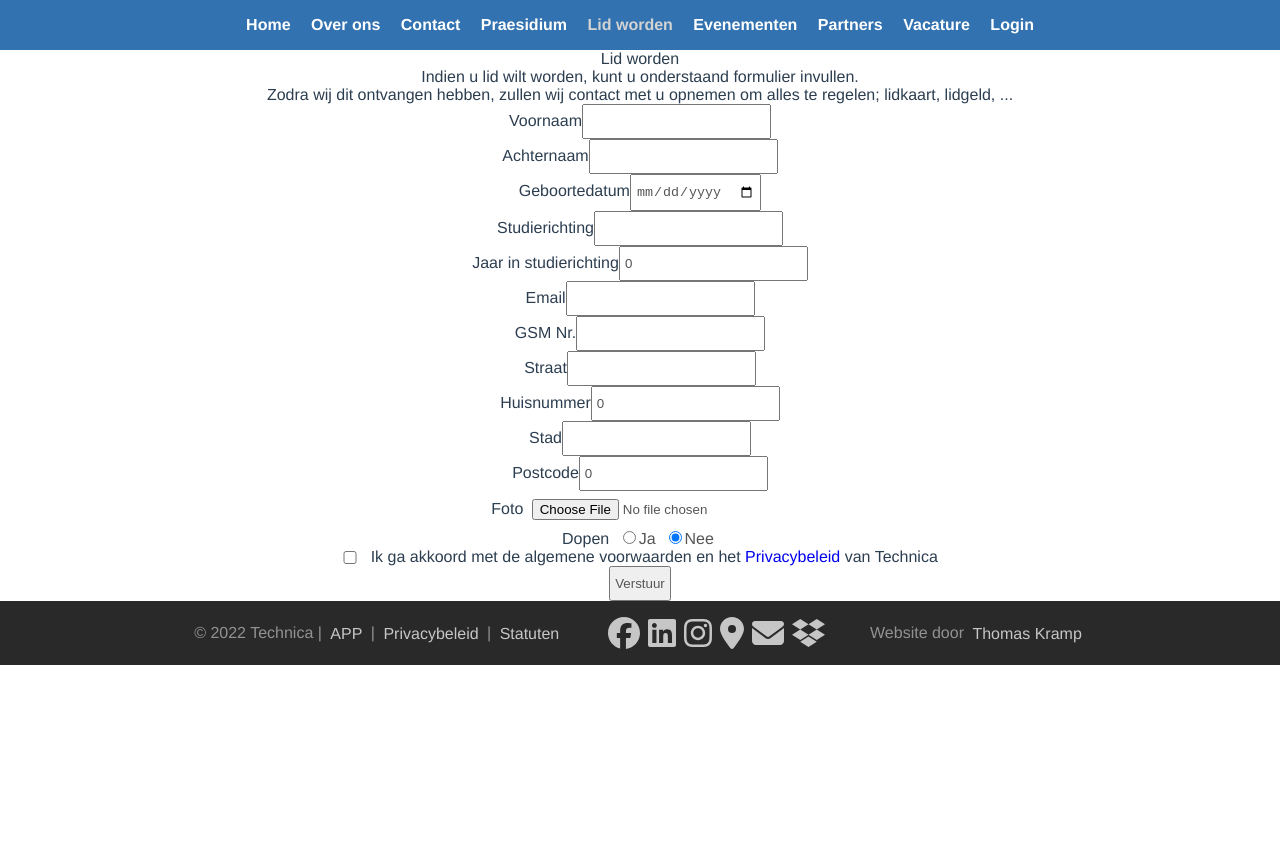
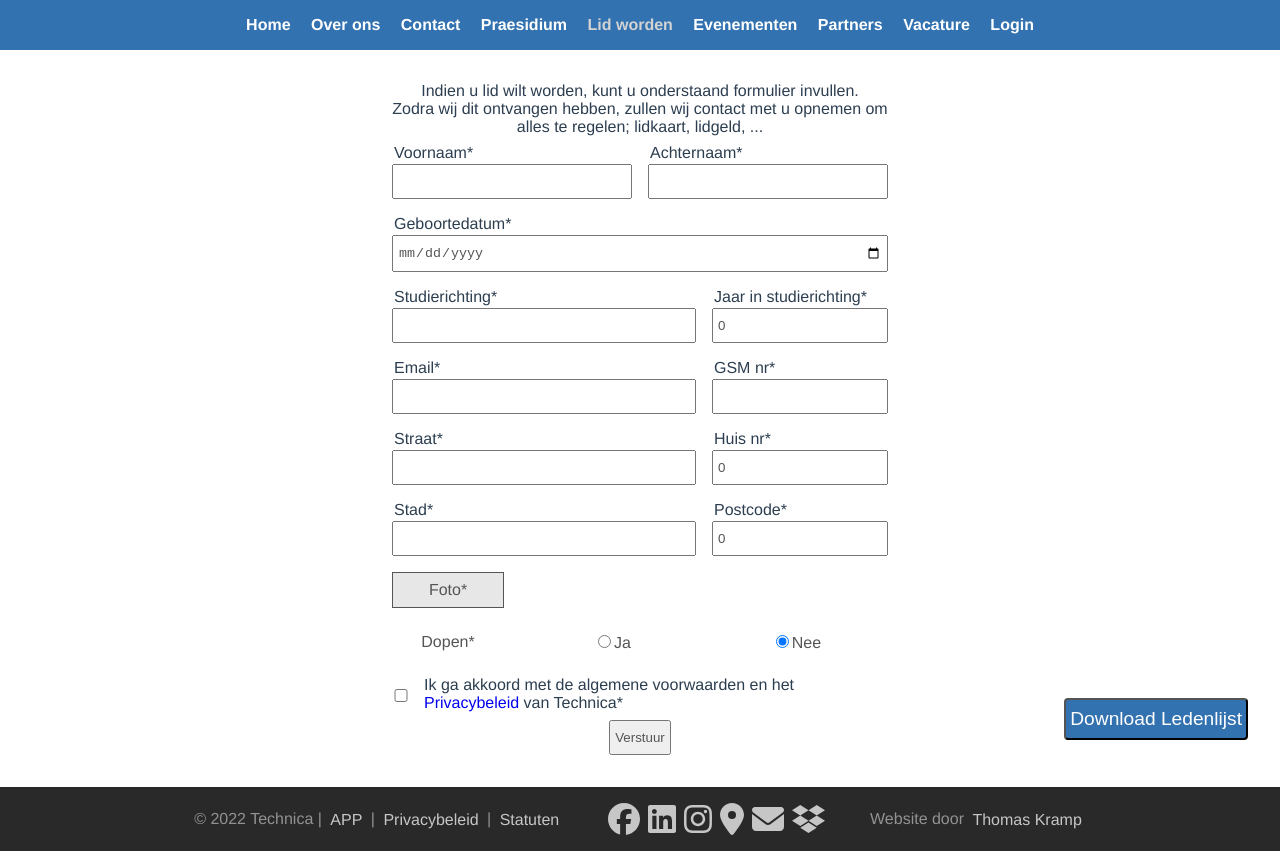
Before and after one commit to webmaster-technica/technica-website, a Vue app: page /join in a window 1280 px wide. Before the commit the page ends 800 px from the top, so only its background shows below. Built offline with nearby package versions, Linux system fonts and the light colour scheme.

Commit message:
CornerButton

```diff
--- /dev/null
+++ b/cors.json
@@ -0,0 +1,5 @@
+[{
+    "origin": ["*"],
+    "method": ["GET"],
+    "maxAgeSeconds": 3600
+}]
--- a/src/App.vue
+++ b/src/App.vue
@@ -70,20 +70,6 @@
     padding: auto;
   }
 
-  .fixedButton {
-    /* Position */
-    position: absolute;
-    right: 0;
-    transform: translate(-32px, -40px);
-    z-index: 8;
-
-    /* Shape */
-    background-color: #3272b0;
-    color: #ffffff;
-    font-size: larger;
-    border-radius: 4px;
-  }
-
   button[disabled] {
     /* Disable button */
     opacity: 0.25;
@@ -98,13 +84,16 @@
 
   input[type="checkbox"] {
     width: 16px;
-    margin: 0 8px 0 0;
     position: relative;
     top: 2px;
   }
 
+  input[type="file"] {
+    display: none;
+  }
+
   a { text-decoration: none; }
-  image { width: 100%; }
+  img { width: 100%; }
 
   @media screen and (max-width: 960px) {
     .topnav a {
--- /dev/null
+++ b/src/components/CornerButton.vue
@@ -0,0 +1,28 @@
+<template>
+  <div><button @click="confirm">{{ title }}</button></div>
+</template>
+
+<script>
+  export default {
+    props: ['title'],
+    methods: {
+      confirm() { this.$emit('confirm') }
+    }
+  }
+</script>
+
+<style scoped>
+  button {
+    /* Position */
+    position: absolute;
+    right: 0;
+    transform: translate(-32px, -40px);
+    z-index: 8;
+
+    /* Shape */
+    background-color: #3272b0;
+    color: #ffffff;
+    font-size: larger;
+    border-radius: 4px;
+  }
+</style>
--- a/src/components/modals/EditModal.vue
+++ b/src/components/modals/EditModal.vue
@@ -41,25 +41,24 @@
     border-radius: 16px;
   }
 
-  .modal::v-deep div { display: inline-block; }
+  .modal:deep(div) { display: inline-block; }
   .modal button { margin-top: 8px; }
 
   .scrollable {
     max-height: calc(100vh - 210px);
     overflow-y: auto;
   }
-  .scrollable::v-deep div > * { width: 100%; }
-  .scrollable::v-deep div > .column-2 { width: 50%; }
+  .scrollable:deep(div > *) { width: 100%; }
+  .scrollable:deep(div > .column-2) { width: 50%; }
 
-  #inputs::v-deep div textarea { height: 128px; }
+  #inputs:deep( > textarea) { height: 128px; }
 
-  #image::v-deep div > * { border-radius: 3px; }
-  #image::v-deep div input { display: none; }
-  #image::v-deep div label {
+  #image:deep(> *) { border-radius: 4px; }
+  #image:deep(label) {
     display: block;
     border: 1px solid #555;
     background-color: #e7e7e7;
     width: 100%;
   }
-  #image::v-deep div label:hover { background-color: #e0e0e0; }
+  #image:deep(label:hover) { background-color: #e0e0e0; }
 </style>
--- a/src/components/modals/ViewModal.vue
+++ b/src/components/modals/ViewModal.vue
@@ -51,18 +51,18 @@
   #container { display: flex; }
 
   #image {
-    flex: 0 0 256; /* 8 + 256 + 8 */
+    flex: 0 0 256;
     align-self: center;
   }
 
   #data {
-    flex: 0 0 504px;
+    flex: 0 0 504px; /* 768 - 256 - 8 */
     align-self: center;
     margin-left: 8px;
     text-align: initial;
   }
-  #data::v-deep * > * { vertical-align: middle; }
-  #data::v-deep .icon {
+  #data:deep(* > *) { vertical-align: middle; }
+  #data:deep(.icon) {
     font-size: 1.6em;
     margin: 4px;
     color: #3272b0;
@@ -73,11 +73,11 @@
   }
 
   #buttons { display: flex; }
-  #buttons::v-deep div button { width: 100%; }
+  #buttons:deep(div button) { width: 100%; }
 
-  #buttons::v-deep .column-2 { width: 50%; }
-  #buttons::v-deep .column-3 { width: 33%; }
-  #buttons::v-deep .column-4 { width: 25%; }
-  #buttons::v-deep .column-5 { width: 20%; }
+  #buttons:deep(.column-2) { width: 50%; }
+  #buttons:deep(.column-3) { width: 33%; }
+  #buttons:deep(.column-4) { width: 25%; }
+  #buttons:deep(.column-5) { width: 20%; }
 
 </style>
--- a/src/firebase/index.js
+++ b/src/firebase/index.js
@@ -1,6 +1,6 @@
 import { initializeApp } from 'firebase/app'
 import { getFirestore, query, orderBy, collection, doc, getDocs, addDoc, updateDoc, deleteDoc } from 'firebase/firestore'
-import { getStorage, ref, getDownloadURL, uploadBytes, deleteObject } from 'firebase/storage'
+import { getStorage, ref, getDownloadURL, uploadBytes, deleteObject, getBlob } from 'firebase/storage'
 import imageCompression from 'browser-image-compression';
 
 // Initialize Firebase
@@ -16,15 +16,47 @@ const app = initializeApp({
 const db = getFirestore(app)
 export const storage = getStorage(app)
 
+/* Excel */
+export async function getExcel(fileName = '') {
+  const storageRef = ref(storage, `leden/${fileName}`)
+  const blob = await getBlob(storageRef)
+    .then((blob) => { return blob.text() })
+    .catch((error) => { return null });
+  //const file = new File([blob], fileName, {type: 'text/csv'});
+  return blob
+}
+export async function getExcelLink(fileName = '') {
+  const storageRef = ref(storage, `leden/${fileName}`)
+  const url = await getDownloadURL(storageRef)
+    .then((url) => { return url })
+    .catch((error) => { return null });
+  return url
+}
+export async function postExcel(fileName = '', file = null) {
+  // https://stackoverflow.com/a/46327909
+  var blob = file.slice(0, file.size, 'text/csv');
+  file = new File([blob], fileName, {type: 'text/csv'});
+
+  const storageRef = ref(storage, `leden/${fileName}`)
+  const uBytes = await uploadBytes(storageRef, file)
+  return uBytes.metadata.name
+}
+export async function delExcel(fileName = '') {
+  const storageRef = ref(storage, `leden/${fileName}`)
+  deleteObject(storageRef)
+}
+
+/* Photo */
 export async function getPhoto(storageName = '', fileName = '') {
   const storageRef = ref(storage, `${storageName}/${fileName}`)
-  const url =  await getDownloadURL(storageRef)
+  const url = await getDownloadURL(storageRef)
   return url
 }
 export async function postPhoto(storageName = '', fileName = '', file = null, maxPxSize = 1280) {
   // https://stackoverflow.com/a/46327909
   var blob = file.slice(0, file.size, 'image/*');
   file = new File([blob], fileName, {type: 'image/*'});
+
   // https://github.com/Donaldcwl/browser-image-compression
   file = await imageCompression(file, { maxSizeMB: 1, maxWidthOrHeight: maxPxSize, useWebWorker: true });
   const storageRef = ref(storage, `${storageName}/${fileName}`)
@@ -35,6 +67,8 @@ export async function delPhoto(storageName = '', fileName = '') {
   const storageRef = ref(storage, `${storageName}/${fileName}`)
   deleteObject(storageRef)
 }
+
+/* Data */
 export async function getData(collectionName = '') {
   var data = []
   const querySnapshot = await getDocs(query(collection(db, collectionName), orderBy('role')));
--- a/src/views/event/Events.vue
+++ b/src/views/event/Events.vue
@@ -29,7 +29,7 @@
       returns a click event for change data
     -->
     <java-calender @eventClick="onClickEvent"></java-calender>
-    <div><button @click="changeData($event)" class="fixedButton">Add</button></div>
+    <corner-button title="Add" @confirm="changeData($event)"></corner-button>
   </div>
   <!--<router-link :to="{ name: 'EventDetails', params: { id: event.name } }">
     <h3>{{ event.name }} - {{ event.partner }}</h3>
@@ -40,6 +40,8 @@
   import { TechnicaEvent, FireTechnicaEvent } from '@/classes'
   import JavaCalender from '@/components/JavaCalender.vue';
   import DataModal from '@/components/modals/EditModal.vue';
+  import CornerButton from '@/components/CornerButton.vue';
+
   export default {
     props: ["id"],
     data() {
@@ -75,7 +77,7 @@
       },
       toggleDataModal() { this.modal.show = !this.modal.show; },
     },
-    components: { JavaCalender, DataModal }
+    components: { JavaCalender, CornerButton, DataModal }
 }
 </script>
 
--- a/src/views/member/Join.vue
+++ b/src/views/member/Join.vue
@@ -1,82 +1,125 @@
 <template>
-  <div class="main">
-    <h1>Lid worden</h1>
-    <p>
+  <div id="main">
+    <div class="flex-full">  <!-- Intro -->
       Indien u lid wilt worden, kunt u onderstaand formulier invullen. <br>
       Zodra wij dit ontvangen hebben, zullen wij contact met u opnemen om alles te regelen; lidkaart, lidgeld, ...
-    </p>
-    <div>
-      <span>Voornaam</span>
-      <input v-model="member.name" type="text" ref="name" required/>
     </div>
-    <div>
-      <span>Achternaam</span>
-      <input v-model="member.name" type="text" ref="surname" required/>
+
+    <div class="flex-medium">  <!-- Input -->
+      <div class="data padded-block">
+        <h3 ref="name">Voornaam*</h3>
+        <input v-model="member.name" type="text" required/>
       </div>
-    <div>
-      <span>Geboortedatum</span>
-      <input v-model="member.birthday" type="date" ref="birthday" required/>
     </div>
-    <div>
-      <span>Studierichting</span>
-      <input v-model="member.study" type="text" ref="study" placeholder="" required/>
+    <div class="flex-medium">
+      <div class="data padded-block">
+        <h3 ref="surname">Achternaam*</h3>
+        <input v-model="member.surname" type="text" required/>
       </div>
-    <div>
-      <span>Jaar in studierichting</span>
-      <input v-model="member.yearOfStudy" type="number" ref="yearOfStudy" required/>
     </div>
-    <div>
-      <span>Email</span>
-      <input v-model="member.email" type="email" ref="email" required/>
+    <div class="flex-full">
+      <div class="data padded-block">
+        <h3 ref="birthday">Geboortedatum*</h3>
+        <input v-model="member.birthday" type="date" required/>
       </div>
-    <div>
-      <span>GSM Nr.</span>
-      <input v-model="member.gsm" type="tel" ref="gsm" required/>
     </div>
-    <div>
-      <span>Straat</span>
-      <input v-model="member.street" type="text" ref="street" required/>
+    <div class="flex-large">
+      <div class="data padded-block">
+        <h3 ref="study">Studierichting*</h3>
+        <input v-model="member.study" type="text" placeholder="" required/>
       </div>
-    <div>
-      <span>Huisnummer</span>
-      <input v-model="member.houseNr" type="number" ref="houseNr" required/>
     </div>
-    <div>
-      <span>Stad</span>
-      <input v-model="member.city" type="text" ref="city" required/>
+    <div class="flex-small">
+      <div class="data padded-block">
+        <h3 ref="yearOfStudy">Jaar in studierichting*</h3>
+        <input v-model="member.yearOfStudy" type="number" required/>
       </div>
-    <div>
-      <span>Postcode</span>
-      <input v-model="member.postcode" type="number" ref="postcode" required/>
     </div>
-    <div>
-      <span></span>
+    <div class="flex-large">
+      <div class="data padded-block">
+        <h3 ref="email">Email*</h3>
+        <input v-model="member.email" type="email" required/>
       </div>
-    <div ref="image">
-      Foto <input @change="onFileChange" type="file" accept=".png, .jpg, .jpeg" required/>
+    </div>
+    <div class="flex-small">
+      <div class="data padded-block">
+        <h3 ref="gsm">GSM nr*</h3>
+        <input v-model="member.gsm" type="tel" required/>
+      </div>
+    </div>
+    <div class="flex-large">
+      <div class="data padded-block">
+        <h3 ref="street">Straat*</h3>
+        <input v-model="member.street" type="text" required/>
+      </div>
+    </div>
+    <div class="flex-small">
+      <div class="data padded-block">
+        <h3 ref="houseNr">Huis nr*</h3>
+        <input v-model="member.houseNr" type="number" required/>
+      </div>
+    </div>
+    <div class="flex-large">
+      <div class="data padded-block">
+        <h3 ref="city">Stad*</h3>
+        <input v-model="member.city" type="text" required/>
+      </div>
+    </div>
+    <div class="flex-small">
+      <div class="data padded-block">
+        <h3 ref="postcode">Postcode*</h3>
+        <input v-model="member.postcode" type="number" required/>
+      </div>
+    </div>
+
+    <div class="flex-smaller"> <!-- Image -->
+      <div id="image" class="padded-block" ref="image">
+        <label for="picture">Foto*</label>
+        <input @change="onFileChange" id="picture" type="file" accept=".png, .jpg, .jpeg" required/>
+      </div>
+    </div>
+    <div class="flex-larger">
+      <div class="padded-block">
         <img :src="member.image" v-if="member.image" alt="">
       </div>
-    <div ref="dopen">
-      Dopen
+    </div>
+
+    <div class="flex-smaller" ref="dopen"><label for="">Dopen*</label></div> <!-- Dopen -->
+    <div class="flex-larger">
+      <div id="dopen" class="padded-block">
         <label><input type="radio" value="Ja" v-model="member.dopen" required/>Ja</label>
         <label><input type="radio" value="Nee" v-model="member.dopen" required/>Nee</label>
       </div>
-    <div ref="privacy">
+    </div>
+
+    <div class="flex-smallest"> <!-- Privacy -->
       <input v-model="member.privacy" type="checkbox" required/>
+    </div>
+    <div class="flex-largest">
+      <div class="data padded-block" ref="privacy">
         Ik ga akkoord met de algemene voorwaarden en het
         <a href="http://www.technica-antwerpen.be/assets/privacy_policy.pdf">Privacybeleid</a>
-      van Technica
+        van Technica*
       </div>
+    </div>
+
+    <div class="flex-full"> <!-- Confirm -->
       <button @click="sendMail" type="submit" class="call-to-action">Verstuur</button>
+    </div>
+    <corner-button title="Download Ledenlijst" @confirm="downloadData"></corner-button>
   </div>
 </template>
 
 <script>
+  import { getExcel, getExcelLink, postExcel, delExcel } from '@/firebase';
+  import CornerButton from '@/components/CornerButton.vue';
+
   export default {
     data() {
       return {
         member: { name: '', surname: '', birthday: null, study: '', yearOfStudy: 0, email: '', gsm: '',
-                  street: '', houseNr: 0, city: '', postcode: 0, image: null, dopen: 'Nee', privacy: false, }
+                  street: '', houseNr: 0, city: '', postcode: 0, image: null, dopen: 'Nee', privacy: false },
+        filledForm: false
       }
     },
     methods: {
@@ -89,21 +132,105 @@
       },
       sendMail(event) {
         if (this.member) {
+          this.filledForm = true
           for (let [key, value] of Object.entries(this.member)) {
-            console.log(`${key}: ${value}`);
-            if (value) this.$refs[key].classList.remove('not-filled')
-            else this.$refs[key].classList.add('not-filled')
+            if (value) {
+              this.$refs[key].classList.remove('not-filled')
+            } else {
+              this.$refs[key].classList.add('not-filled')
+              this.filledForm = false
             }
           }
+          if (this.filledForm) {
+            // console.log(this.member);
+            this.addData();
           }
         }
+      },
+
+      /* CSV Methods */
+      async addData() {
+        // Get File
+        let fileName = this.getFileName();
+        var csv = await getExcel(fileName)
+        if (!csv) {
+          await this.createCSV(fileName)
+          csv = await getExcel(fileName)
+        }
+
+        // Add Data
+        csv = `${csv}\n${this.member.name},${this.member.surname},${this.member.birthday},${this.member.dopen},`
+            + `${this.member.study},${this.member.yearOfStudy},${this.member.email},${this.member.gsm},`
+            + `${this.member.street},${this.member.houseNr},${this.member.city},${this.member.postcode}`
+
+        // Change File
+        await postExcel(fileName, csv)
+      },
+      async downloadData() {
+        let fileName = this.getFileName();
+        var url = await getExcelLink(fileName)
+        if (!url) {
+          await this.createCSV(fileName)
+          url = await getExcelLink(fileName)
+        }
+
+        // https://stackoverflow.com/a/15832662
+        var link = document.createElement("a");
+        link.download = name;
+        link.href = url;
+        document.body.appendChild(link);
+        link.click();
+        document.body.removeChild(link);
+      },
+      async createCSV(fileName) {
+        let firstLine = "Voornaam,Achternaam,Geboortedatum,Dopen,Studierichting,Jaar,Email,GSM,Straat,Huis nr.,Stad,Postcode"
+        await postExcel(fileName, firstLine)
+      },
+      getFileName() {
+        const today = new Date();
+        if (today.getMonth() < 8) return `ledenlijst${today.getFullYear() - 1}-${today.getFullYear()}.csv`;
+        else                      return `ledenlijst${today.getFullYear()}-${today.getFullYear() + 1}.csv`;
+      }
+    },
+    components: { CornerButton }
   }
 </script>
 
 <style scoped>
-  .not-filled {
-    border-color: crimson;
-    color: crimson
+  #main {
+    display: flex;
+    flex-wrap: wrap;
+    max-width: 512px;
+  }
 
+  .flex-full { flex: 0 0 512px; }
+  .flex-largest { flex: 0 0 480px; }
+  .flex-larger { flex: 0 0 384px; }
+  .flex-large { flex: 0 0 320px; }
+  .flex-medium { flex: 0 0 256px; }
+  .flex-small { flex: 0 0 192px; }
+  .flex-smaller { flex: 0 0 128px; }
+  .flex-smallest { flex: 0 0 32px; }
+
+  .padded-block { padding: 8px; }
+
+  .data { text-align: left; }
+  .data > h3 {
+    margin-left: 2px;
+    margin-bottom: 2px;
   }
+  .data > input { width: 100%; }
+
+  #image > label {
+    display: block;
+    border: 1px solid #555;
+    background-color: #e7e7e7;
+    width: 100%;
+  }
+
+  #dopen { display: flex; }
+
+  #dopen > label { width: 50%; }
+
+  .not-filled { color: crimson !important; }
 </style>
--- a/src/views/member/Praesidium.vue
+++ b/src/views/member/Praesidium.vue
@@ -65,7 +65,7 @@
           <h3 class="sub-title">{{ lid.role.name }}</h3>
         </div>
       </div>
-      <div><button @click="changeData($event)" class="fixedButton">Add</button></div>
+      <corner-button title="Add" @confirm="changeData($event)"></corner-button>
     </div>
     <div v-else><h3 class="loading">Loading preasidium ...</h3></div>
   </div>
@@ -76,6 +76,7 @@
   import { Praesidium, FirePraesidium } from '@/classes';
   import { RoleEnum } from '@/enums';
   import HoverImage from '@/components/HoverImage.vue';
+  import CornerButton from '@/components/CornerButton.vue';
   import EditModal from '@/components/modals/EditModal.vue';
   import ViewModal from '@/components/modals/ViewModal.vue';
 
@@ -115,7 +116,7 @@
         await delData(this.path, id)
         await delPhoto(this.path, `${name}.jpg`)
         await delPhoto(this.path, `${name}_alt.jpg`)
-        // TODO: Change roload
+        // TODO: Change reload
         this.$router.go(this.$router.currentRoute)
       },
 
@@ -176,8 +177,8 @@
         }
       }
     },
-    components: { EditModal, ViewModal, HoverImage }
-}
+    components: { EditModal, ViewModal, CornerButton, HoverImage }
+  }
 </script>
 
 <style scoped>
```
Also changed, not shown: 1 other file (tests, documents, lock files or other folders). Lines whose indentation alone changed are shown as unchanged.
